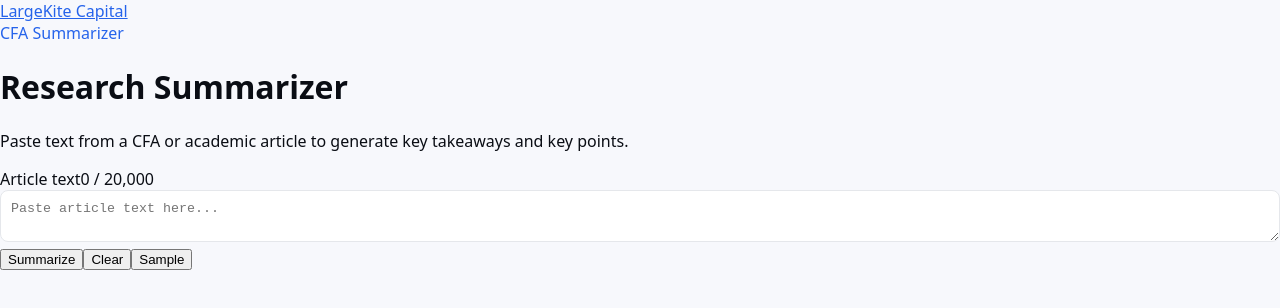
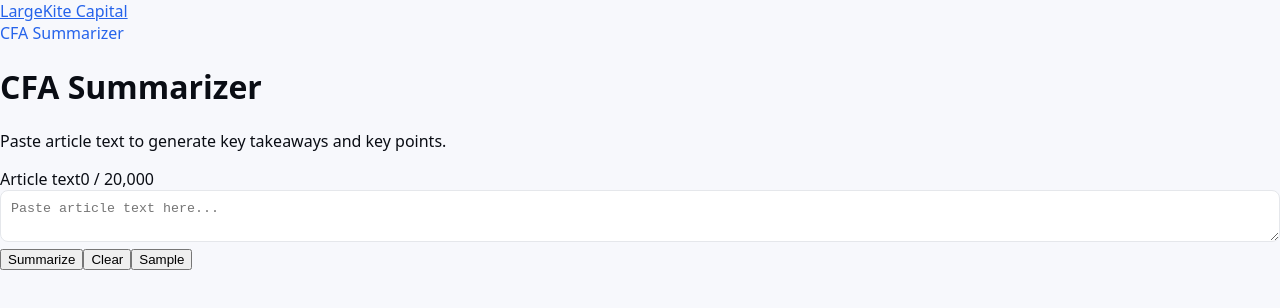
Before and after one commit to largekite/CI, a Next.js app: page /tools/cfa-summarizer in a window 1280 px wide. Shown: the top 308 px of the page. Built offline with nearby package versions, Linux system fonts and the light colour scheme.

Commit message:
Update page.tsx

```diff
--- a/app/tools/cfa-summarizer/page.tsx
+++ b/app/tools/cfa-summarizer/page.tsx
@@ -26,7 +26,7 @@ export default function CfaSummarizerPage() {
     setCopied(false);
 
     if (!articleText.trim()) {
-      setError("Please paste some article text.");
+      setError("Please paste article text.");
       return;
     }
 
@@ -40,12 +40,12 @@ export default function CfaSummarizerPage() {
 
       if (!res.ok) {
         const data = await res.json().catch(() => null);
-        throw new Error(data?.details || data?.error || `Request failed`);
+        throw new Error(data?.details || data?.error || "Request failed");
       }
 
       const data = (await res.json()) as ArticleSummary;
       setSummary(data);
-    } catch (err: any) {
+    } catch (err) {
       console.error(err);
       setError("Unable to generate summary.");
     } finally {
@@ -66,11 +66,13 @@ export default function CfaSummarizerPage() {
     const lines: string[] = [];
 
     if (summary.title) lines.push(`Title: ${summary.title}\n`);
+
     if (summary.keyTakeaways?.length) {
       lines.push("Key Takeaways:");
       summary.keyTakeaways.forEach((t) => lines.push(`- ${t}`));
       lines.push("");
     }
+
     if (summary.keyPoints?.length) {
       lines.push("Key Points:");
       summary.keyPoints.forEach((p) => lines.push(`- ${p}`));
@@ -80,7 +82,9 @@ export default function CfaSummarizerPage() {
       await navigator.clipboard.writeText(lines.join("\n"));
       setCopied(true);
       setTimeout(() => setCopied(false), 1500);
-    } catch {}
+    } catch {
+      // ignore clipboard failure
+    }
   }
 
   function handleUseSample() {
@@ -95,20 +99,21 @@ The withdrawal budget formula allows for a nonconstant sequence of withdrawal ta
 
   return (
     <div className="space-y-8">
-      {/* HEADER */}
-      <header className="space-y-3">
+      {/* Header */}
+      <header className="space-y-2">
         <h1 className="text-3xl font-semibold tracking-tight text-gray-900">
-          Research Summarizer
+          CFA Summarizer
         </h1>
-        <p className="text-sm text-gray-700 max-w-3xl">
-          Paste text from a CFA or academic article to generate key takeaways
-          and key points.
+        <p className="text-sm text-gray-700 max-w-2xl">
+          Paste article text to generate key takeaways and key points.
         </p>
       </header>
 
+      {/* Layout */}
       <div className="grid gap-6 md:grid-cols-2 md:items-start">
-        {/* LEFT: INPUT */}
+        {/* Left: input card */}
         <section className="space-y-4">
+          <div className="rounded-2xl border border-gray-200 bg-white p-4 md:p-5 shadow-sm">
             <form onSubmit={handleSubmit} className="space-y-4">
               <div className="flex items-center justify-between">
                 <span className="text-sm font-medium text-gray-900">
@@ -120,7 +125,7 @@ The withdrawal budget formula allows for a nonconstant sequence of withdrawal ta
               </div>
 
               <textarea
-              className="w-full min-h-[260px] rounded-2xl border border-gray-200 bg-white px-3 py-2 text-sm leading-relaxed text-gray-900 shadow-sm focus:outline-none focus:ring-2 focus:ring-blue-500/40 focus:border-blue-500"
+                className="w-full min-h-[260px] rounded-xl border border-gray-200 bg-white px-3 py-2 text-sm leading-relaxed text-gray-900 shadow-sm focus:outline-none focus:ring-2 focus:ring-blue-500/40 focus:border-blue-500"
                 placeholder="Paste article text here..."
                 value={articleText}
                 maxLength={maxChars}
@@ -159,10 +164,11 @@ The withdrawal budget formula allows for a nonconstant sequence of withdrawal ta
                 </button>
               </div>
             </form>
+          </div>
         </section>
 
-        {/* RIGHT: SUMMARY */}
-        <section className="space-y-4">
+        {/* Right: summary card */}
+        <section>
           <div className="rounded-2xl border border-gray-200 bg-white p-4 md:p-5 shadow-sm min-h-[260px] flex flex-col">
             {loading && (
               <div className="flex-1 flex items-center justify-center text-sm text-gray-500">
```
Lines whose indentation alone changed are shown as unchanged.
